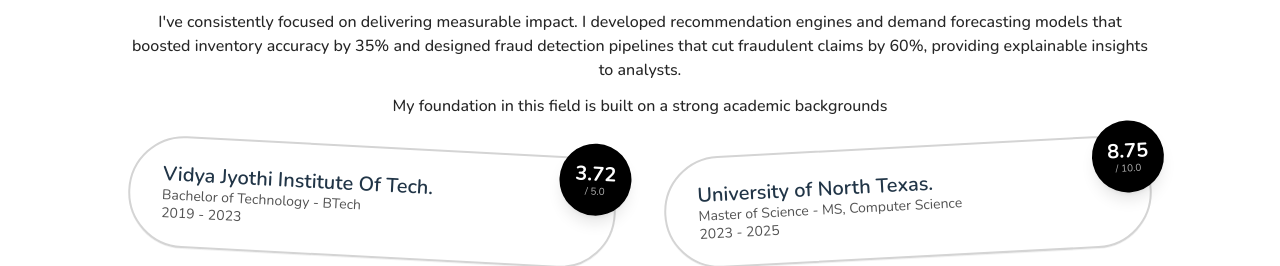
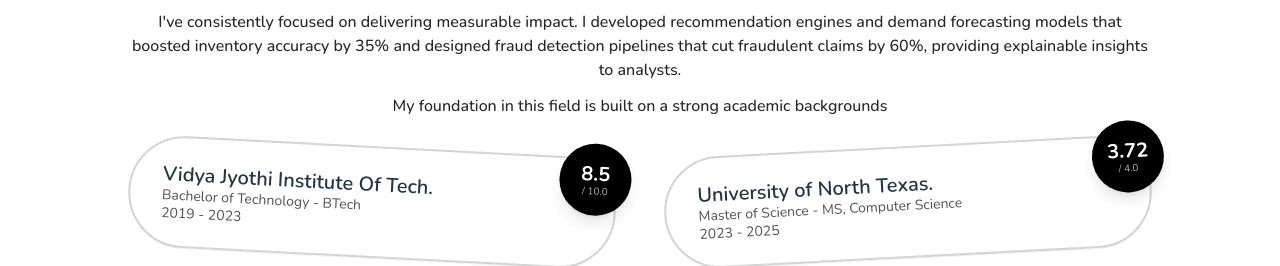
Before and after one commit to tc-consultancy/rohanbandari, a React (Vite) app: page / in a window 1280 px wide. Shown: the part 2980-3246 px from the top of the page. Built offline with nearby package versions, Linux system fonts and the light colour scheme; a web font is replaced by a local one.

Commit message:
fix: about changes

```diff
--- a/src/components/sections/about.tsx
+++ b/src/components/sections/about.tsx
@@ -19,8 +19,8 @@
                             <div className="text-center">
 
 
-                                <div className="text-xl font-bold">3.72</div>
-                                <div className="text-[10px] opacity-70 -mt-1">/ 5.0</div>
+                                <div className="text-xl font-bold">8.5</div>
+                                <div className="text-[10px] opacity-70 -mt-1">/ 10.0</div>
                             </div>
                         </div>
 
@@ -32,8 +32,8 @@
                     <div className="h-28 flex-1 w-[95%] md:w-auto border-2 border-neutral-300 -rotate-3 shadow-2xs text-start py-6 px-8 rounded-full relative">
                         <div className="bg-black h-[60px] w-[60px] md:h-[72px] md:w-[72px] rounded-full absolute -top-9 md:-top-4 -left-4 md:left-auto md:-right-4 flex items-center justify-center text-white shadow-lg">
                             <div className="text-center">
-                            <div className="text-xl font-bold">8.75</div>
-                            <div className="text-[10px] opacity-70 -mt-1">/ 10.0</div>
+                            <div className="text-xl font-bold">3.72</div>
+                            <div className="text-[10px] opacity-70 -mt-1">/ 4.0</div>
                             </div>
                         </div>
                         <h4 className="text-lg md:text-xl leading-tight font-semibold">University of North Texas.</h4>
```
